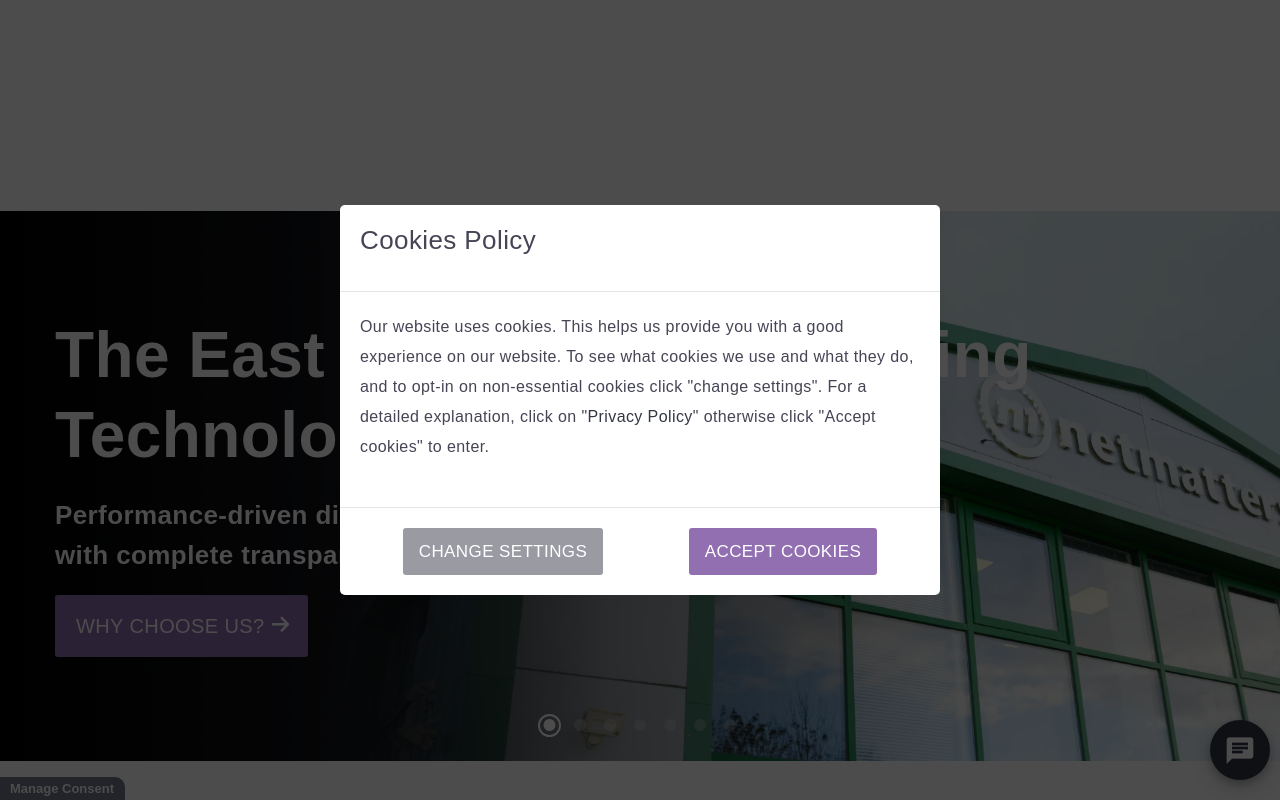
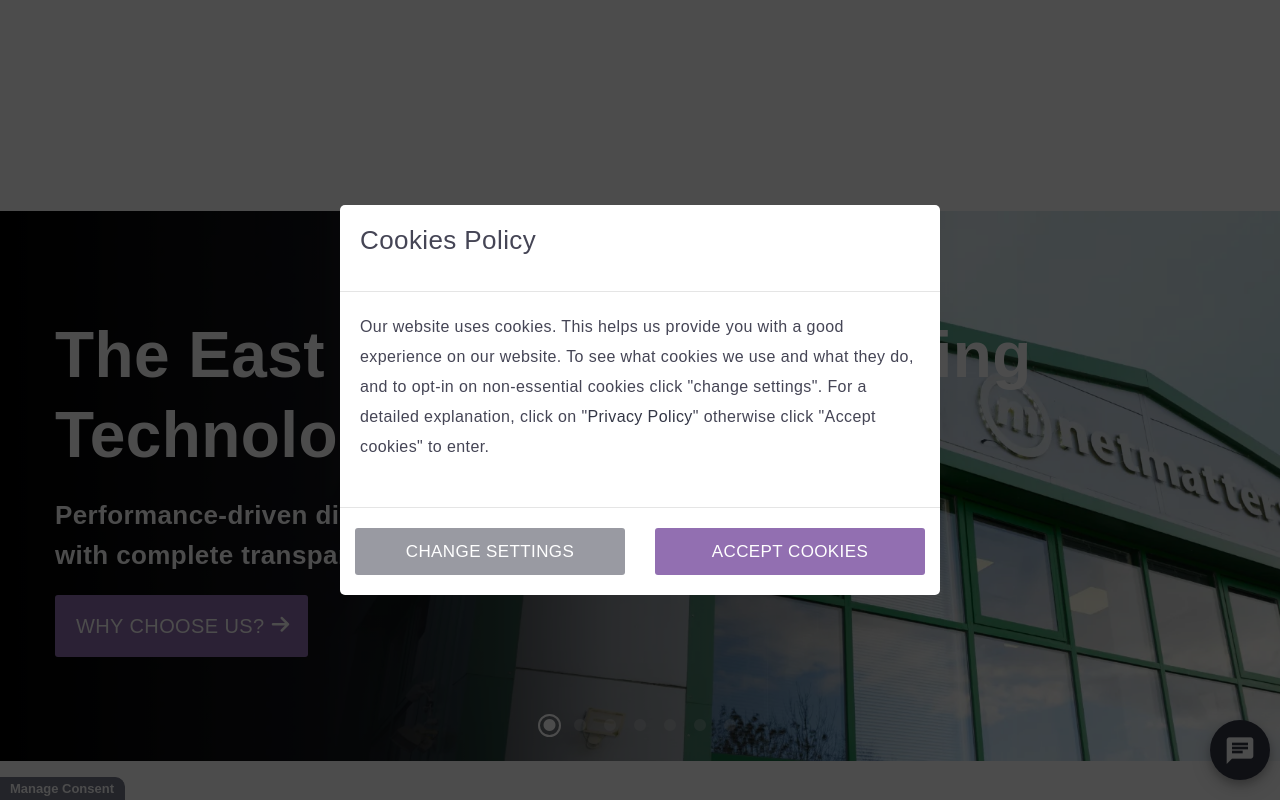
Before and after one commit to daz7474/Netmatters-HTML-Assignment, a PHP site: page / in a window 1280 px wide. Run offline with PHP 8.4, Linux system fonts and the light colour scheme; style sheets or scripts are compiled from the project's sources; some web fonts are replaced.

Commit message:
Adjusted cookie button size

```diff
--- a/scss/_main.scss
+++ b/scss/_main.scss
@@ -499,7 +499,11 @@
       display: flex;
       flex-direction: column;
       text-align: center;
-      padding: 20px;
+      padding: 20px 0;
+
+      & .col {
+        width: 100%;
+      }
 
       & .col:first-child {
         margin-bottom: 30px;
@@ -517,6 +521,10 @@
 
     & .link {
       color: $brand-primary;
+
+      &:hover {
+        text-decoration: underline;
+      }
     }
 
     @include mq('sm') {
```
